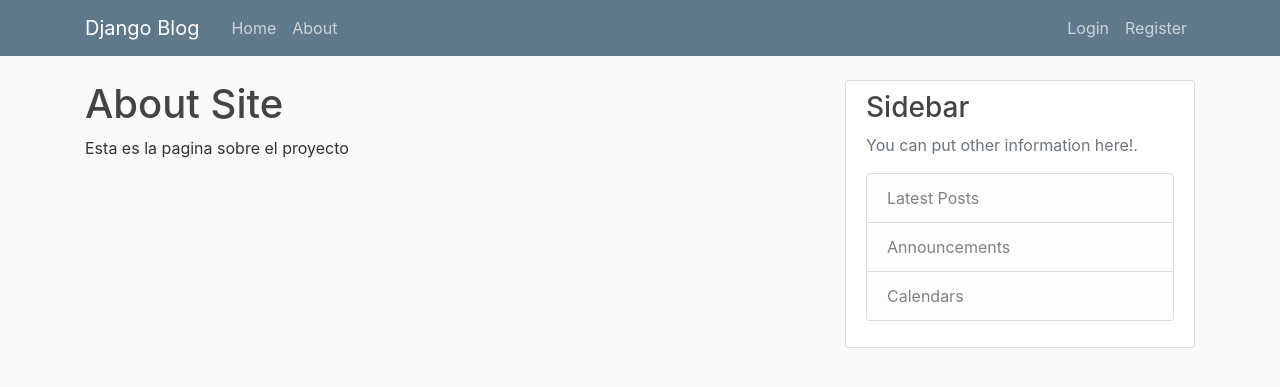
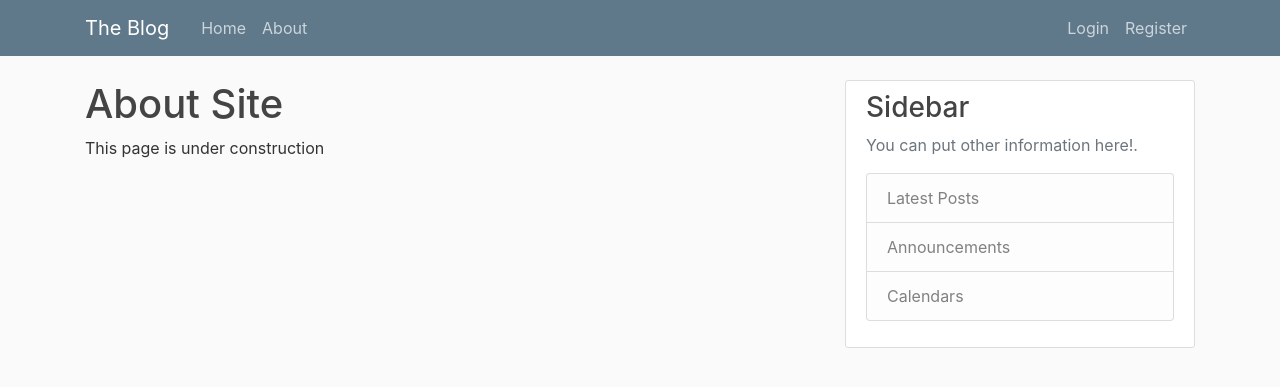
Before and after one commit to adejonghm/django_blog, a Django app: page /about/ in a window 1280 px wide. Shown: the top 387 px of the page. Run offline with Django 3.2, Linux system fonts and the light colour scheme; some libraries are stand-ins or nearby versions.

Commit message:
updating structure

```diff
--- a/blog/templates/about.html
+++ b/blog/templates/about.html
@@ -1,4 +1,4 @@
 {% extends 'base.html'%} {% block content %}
 <h1>About Site</h1>
-<p>Esta es la pagina sobre el proyecto</p>
+<p>This page is under construction</p>
 {% endblock content %}
--- a/blog/templates/base.html
+++ b/blog/templates/base.html
@@ -13,9 +13,9 @@
 
     <!-- My Block code -->
     {% if title %}
-    <title>My Blog - {{ title }}</title>
+    <title>The Blog - {{ title }}</title>
     {% else %}
-    <title>My Blog </title>
+    <title>The Blog </title>
     {% endif %}
 
 </head>
@@ -25,7 +25,7 @@
     <header class="site-header">
         <nav class="navbar navbar-expand-md navbar-dark bg-steel fixed-top">
             <div class="container">
-                <a class="navbar-brand mr-4" href="/">Django Blog</a>
+                <a class="navbar-brand mr-4" href="/">The Blog</a>
                 <button class="navbar-toggler" type="button" data-toggle="collapse" data-target="#navbarToggle" aria-controls="navbarToggle" aria-expanded="false" aria-label="Toggle navigation">
             <span class="navbar-toggler-icon"></span>
             </button>
--- a/blog/views.py
+++ b/blog/views.py
@@ -18,7 +18,7 @@ posts = [
         'author': 'Ruperto',
         'title': 'Third Post',
         'content': 'This is my third post in my blog',
-        'date_posted': 'May 28, 2020'
+        'date_posted': 'May 30, 2020'
     }
 ]
 
--- a/my_app/asgi.py
+++ b/core/asgi.py
@@ -11,6 +11,6 @@ import os
 
 from django.core.asgi import get_asgi_application
 
-os.environ.setdefault('DJANGO_SETTINGS_MODULE', 'my_app.settings')
+os.environ.setdefault('DJANGO_SETTINGS_MODULE', 'core.settings')
 
 application = get_asgi_application()
--- a/my_app/settings.py
+++ b/core/settings.py
@@ -1,5 +1,5 @@
 """
-Django settings for my_app project.
+Django settings for THE BLOG project.
 
 Generated by 'django-admin startproject' using Django 3.0.6.
 
@@ -50,7 +50,7 @@ MIDDLEWARE = [
     'django.middleware.clickjacking.XFrameOptionsMiddleware',
 ]
 
-ROOT_URLCONF = 'my_app.urls'
+ROOT_URLCONF = 'core.urls'
 
 TEMPLATES = [
     {
@@ -68,7 +68,7 @@ TEMPLATES = [
     },
 ]
 
-WSGI_APPLICATION = 'my_app.wsgi.application'
+WSGI_APPLICATION = 'core.wsgi.application'
 
 
 # Database
--- a/my_app/urls.py
+++ b/core/urls.py
@@ -1,10 +1,10 @@
-"""my_app URL Configuration
+"""THE BLOG URL Configuration
 
 The `urlpatterns` list routes URLs to views. For more information please see:
     https://docs.djangoproject.com/en/3.0/topics/http/urls/
 Examples:
 Function views
-    1. Add an import:  from my_app import views
+    1. Add an import:  from core import views
     2. Add a URL to urlpatterns:  path('', views.home, name='home')
 Class-based views
     1. Add an import:  from other_app.views import Home
--- a/my_app/wsgi.py
+++ b/core/wsgi.py
@@ -1,5 +1,5 @@
 """
-WSGI config for my_app project.
+WSGI config for THE BLOG project.
 
 It exposes the WSGI callable as a module-level variable named ``application``.
 
@@ -11,6 +11,6 @@ import os
 
 from django.core.wsgi import get_wsgi_application
 
-os.environ.setdefault('DJANGO_SETTINGS_MODULE', 'my_app.settings')
+os.environ.setdefault('DJANGO_SETTINGS_MODULE', 'core.settings')
 
 application = get_wsgi_application()
--- a/manage.py
+++ b/manage.py
@@ -5,7 +5,7 @@ import sys
 
 
 def main():
-    os.environ.setdefault('DJANGO_SETTINGS_MODULE', 'my_app.settings')
+    os.environ.setdefault('DJANGO_SETTINGS_MODULE', 'core.settings')
     try:
         from django.core.management import execute_from_command_line
     except ImportError as exc:
```
Also changed, not shown: core/__init__.py (added).
